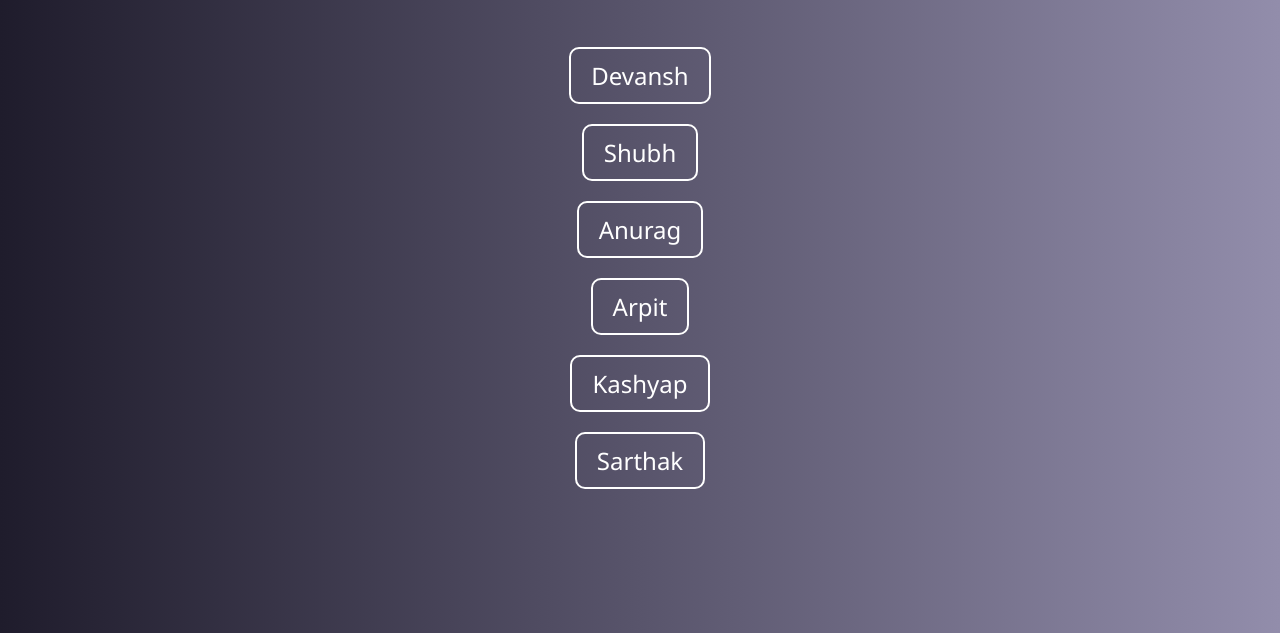
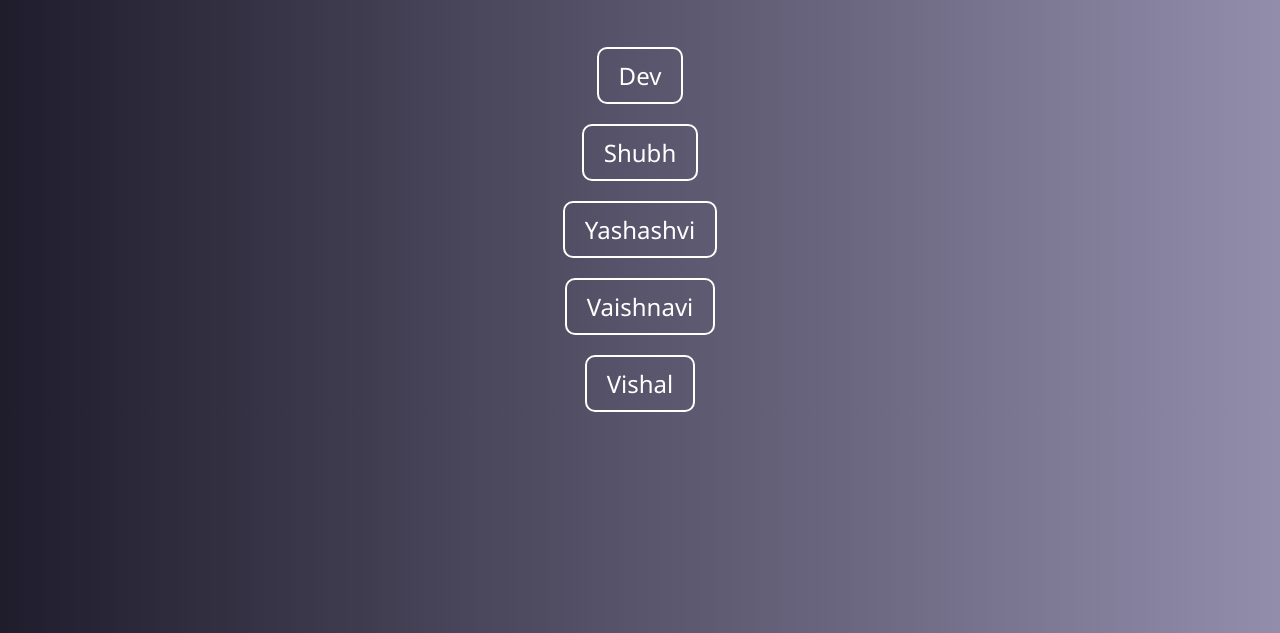
Before and after one commit to sarthaksinghaniya/Team-Infynect, a plain HTML site: page index.html in a window 1280 px wide. Shown: the part 167-800 px from the top of the page. Drawn offline with Linux system fonts and the light colour scheme.

Commit message:
yes one more step

```diff
--- a/index.html
+++ b/index.html
@@ -10,12 +10,11 @@
   <div class="container">
     <h1>Welcome to <span class="highlight">TEAM-INFYNECT</span></h1>
     <div class="friend-links">
-      <a href="dev.html">Devansh</a>
+      <a href="dev.html">Dev</a>
       <a href="shubh.html">Shubh</a>
-      <a href="anurag.html">Anurag</a>
-      <a href="arpit.html">Arpit</a>
-      <a href="kashyap.html">Kashyap</a>
-      <a href="sarthak.html">Sarthak</a>
+      <a href="yashashvi.html">Yashashvi</a>
+      <a href="vaishnavi.html">Vaishnavi</a>
+      <a href="vishal.html">Vishal</a>
     </div>
   </div>
   <script src="script.js"></script>
```
